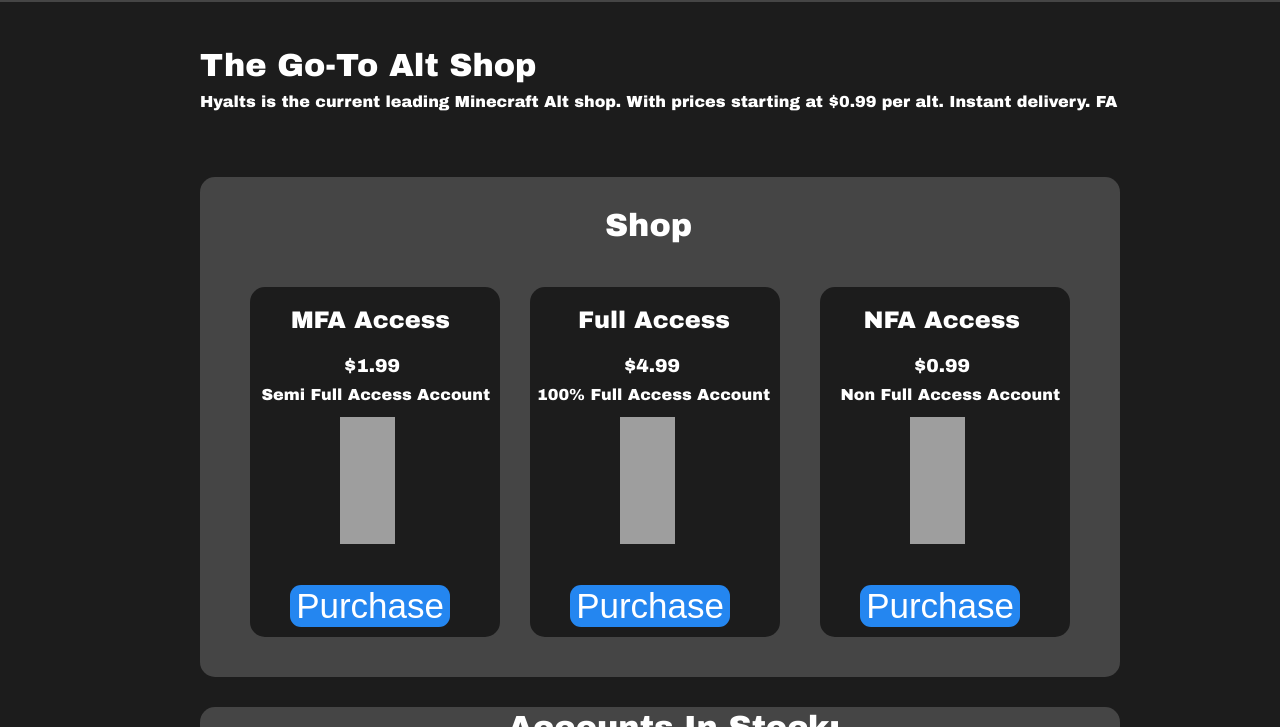
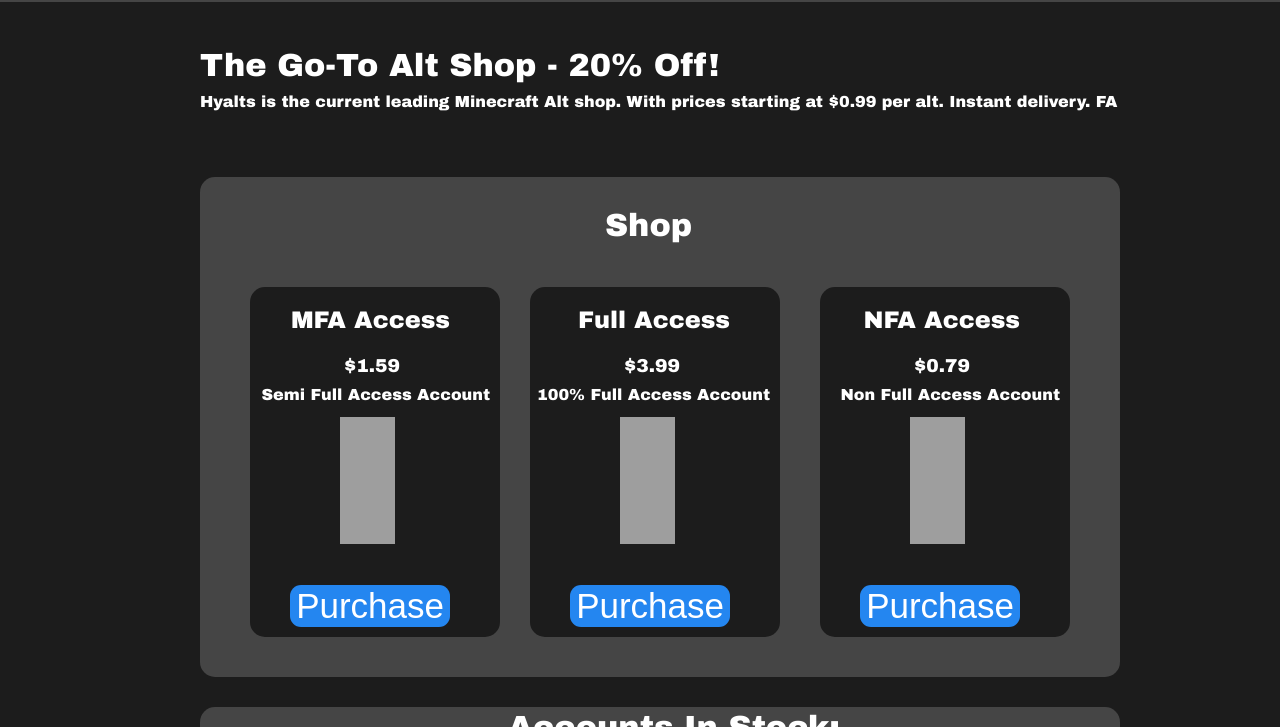
Before and after one commit to LilGazzy/Hyalts, a plain HTML site: page index.html in a window 1280 px wide. Shown: the part 73-800 px from the top of the page. Drawn offline with Linux system fonts and the light colour scheme; grey boxes are pictures that could not be loaded.

Commit message:
Update index.html

```diff
--- a/index.html
+++ b/index.html
@@ -261,7 +261,7 @@
 
 </div>
 
-<h1 class="Header-1">The Go-To Alt Shop</h1>
+<h1 class="Header-1">The Go-To Alt Shop - 20% Off!</h1>
 <p class="Desc-1">Hyalts is the current leading Minecraft Alt shop. With prices starting at $0.99 per alt. Instant delivery. FA</p>
 
 <div class="accounts">
@@ -269,7 +269,7 @@
 
     <div class="FA">
         <h2 class="FA-Title">Full Access</h2>
-        <h3 class="FA-Price">$4.99</h3>
+        <h3 class="FA-Price">$3.99</h3>
         <p class="FA-Desc">100% Full Access Account</p>
         <img class="FA-Skin" src="https://mcprofile.net/static/skin/e760e15ea139e0552b817a353b4136f87bc70eb5b82c61a53a4586c1bc1bcb95/" width="55" height="127" alt="Skin">
         <form action="/purchase" method="GET">
@@ -281,7 +281,7 @@
 
         <div class="NFA">
             <h2 class="NFA-Title">NFA Access</h2>
-            <h3 class="NFA-Price">$0.99</h3>
+            <h3 class="NFA-Price">$0.79</h3>
             <p class="NFA-Desc">Non Full Access Account</p>
             <img class="NFA-Skin" src="https://mcprofile.net/static/skin/6e55b3c234460de7a5468286d1eddea37d5fd81c0da50026d23ff0249bf7aec7/" width="55" height="127" alt="Skin">
             <form action="/purchase" method="GET">
@@ -292,7 +292,7 @@
 
             <div class="MFA">
                 <h2 class="MFA-Title">MFA Access</h2>
-                <h3 class="MFA-Price">$1.99</h3>
+                <h3 class="MFA-Price">$1.59</h3>
                 <p class="MFA-Desc">Semi Full Access Account</p>
                 <img class="MFA-Skin" src="https://mcprofile.net/static/skin/e308e16a4bd7f9955ada116e7433e0037ef5e24d49c2d441ab9e18a41dbb681a/" width="55" height="127" alt="Skin">
                 <form action="/purchase" method="GET">
```
